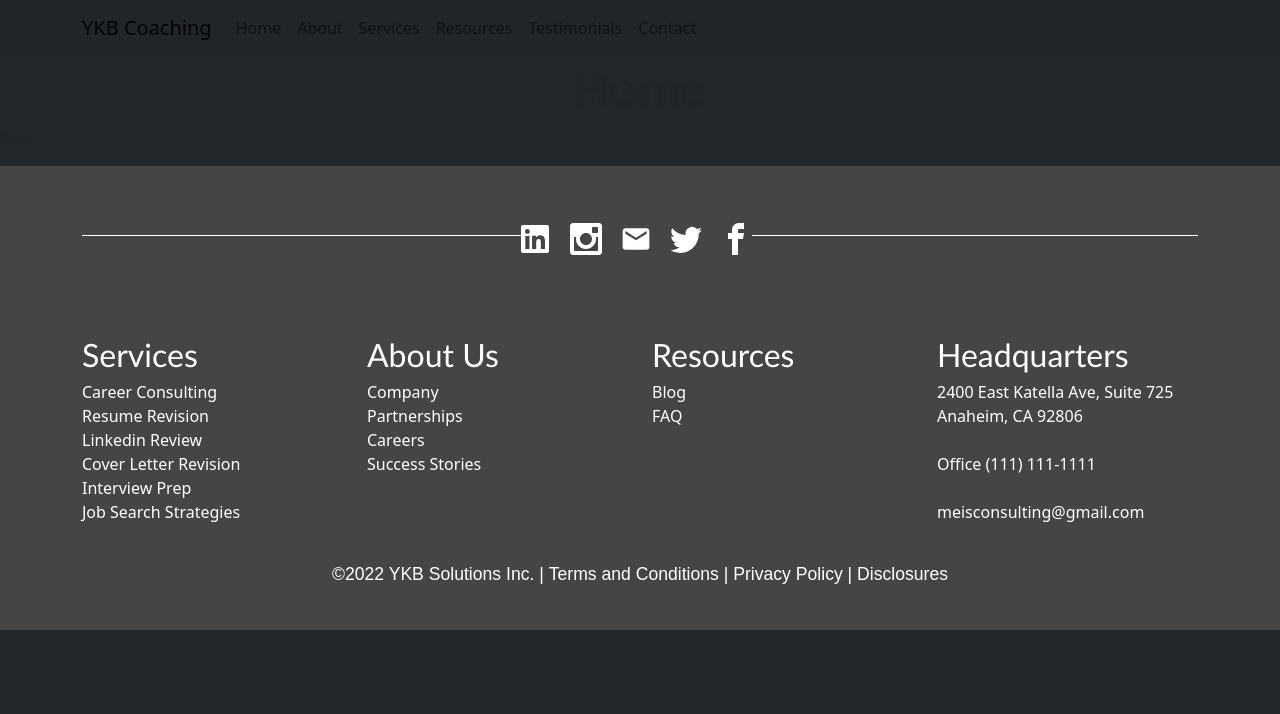
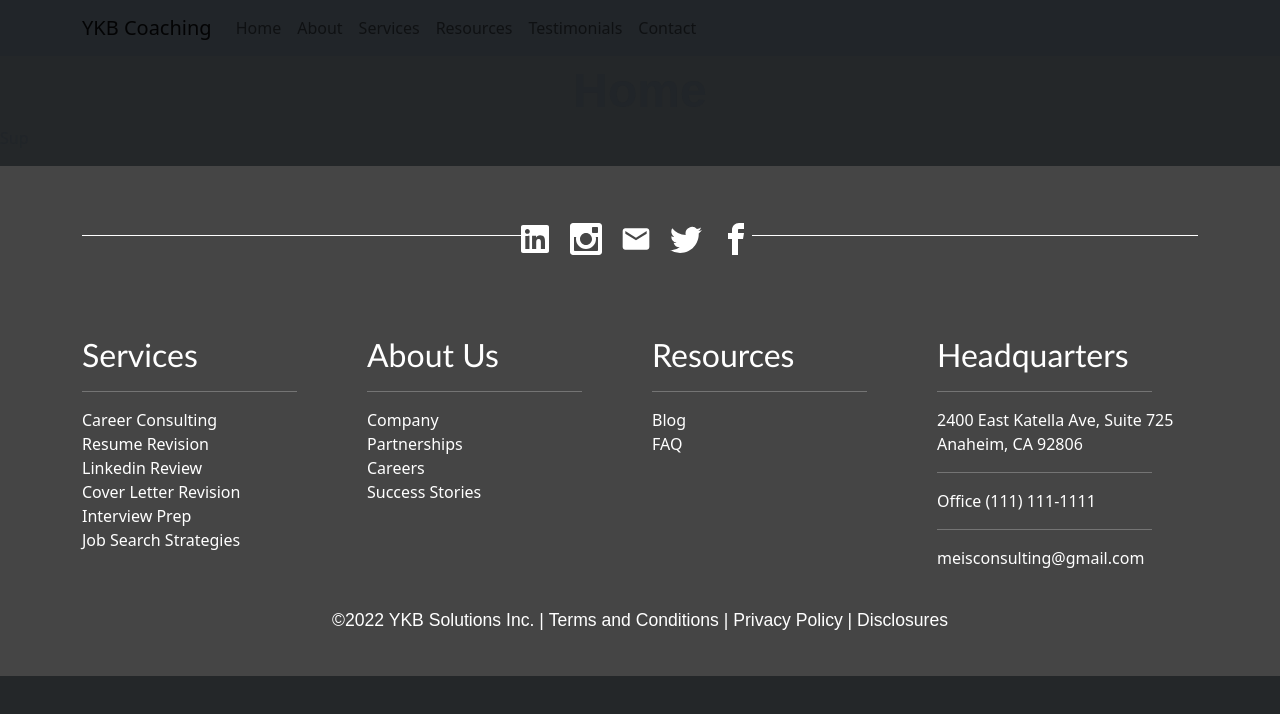
Before and after one commit to jermeewinn/YKB-solutions, a React (Create React App) app: page / in a window 1280 px wide. Shown: the top 714 px of the page. Built offline with nearby package versions, Linux system fonts and the light colour scheme; the HTML template or start-up script is replaced by a standard one.

Commit message:
added <hr/> tags to seperate footer-label and footer-link child components

```diff
--- a/src/components/Footer/Footer-About/index.js
+++ b/src/components/Footer/Footer-About/index.js
@@ -9,6 +9,7 @@ const FooterAbout = () => {
             <h3>
                 <a href='/about' className='footer-label'>About Us</a>
             </h3>
+            <hr/>
             <a href="" className="footer-link">Company</a><br/>
             <a href="" className="footer-link">Partnerships</a><br/>
             <a href="" className="footer-link">Careers</a><br/>
--- a/src/components/Footer/Footer-HQ/index.js
+++ b/src/components/Footer/Footer-HQ/index.js
@@ -7,15 +7,16 @@ const FooterHQ = () => {
             <h3>
                 Headquarters
             </h3>
+            <hr/>
             <div>
                 2400 East Katella Ave, Suite 725<br/>
                 Anaheim, CA 92806
             </div>
-            <br/>
+            <hr/>
             <div>
                 Office (111) 111-1111
             </div>
-            <br/>
+            <hr/>
             <div>
                 meisconsulting@gmail.com
             </div>
--- a/src/components/Footer/Footer-Resources/index.js
+++ b/src/components/Footer/Footer-Resources/index.js
@@ -8,6 +8,7 @@ const FooterResources = () => {
             <h3>
                 <a href='/resources' className='footer-label'>Resources</a>
             </h3>
+            <hr/>
             <a href="" className="footer-link">Blog</a><br/>
             <a href="" className="footer-link">FAQ</a><br/>
         </Col>
--- a/src/components/Footer/Footer-Services/index.js
+++ b/src/components/Footer/Footer-Services/index.js
@@ -7,6 +7,7 @@ const FooterServices = () => {
             <h3>
                 <a href='/services' className='footer-label'>Services</a>
             </h3>
+            <hr/>
             <a href="" className="footer-link">Career Consulting</a><br/>
             <a href="" className="footer-link">Resume Revision</a><br/>
             <a href="" className="footer-link">Linkedin Review</a><br/>
--- a/src/index.css
+++ b/src/index.css
@@ -126,7 +126,7 @@ footer {
 
 hr {
   height: 2px;
-  justify-content: space-between;
+  width: 215px;
 }
 
 .footer-logo-row:before {
```
